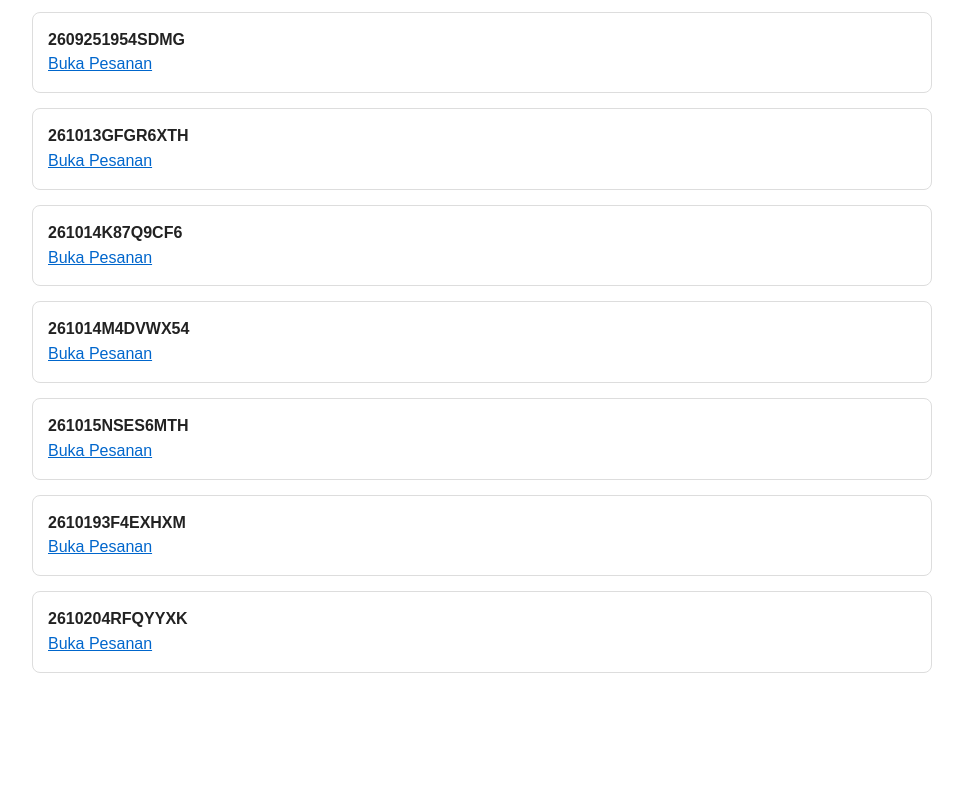
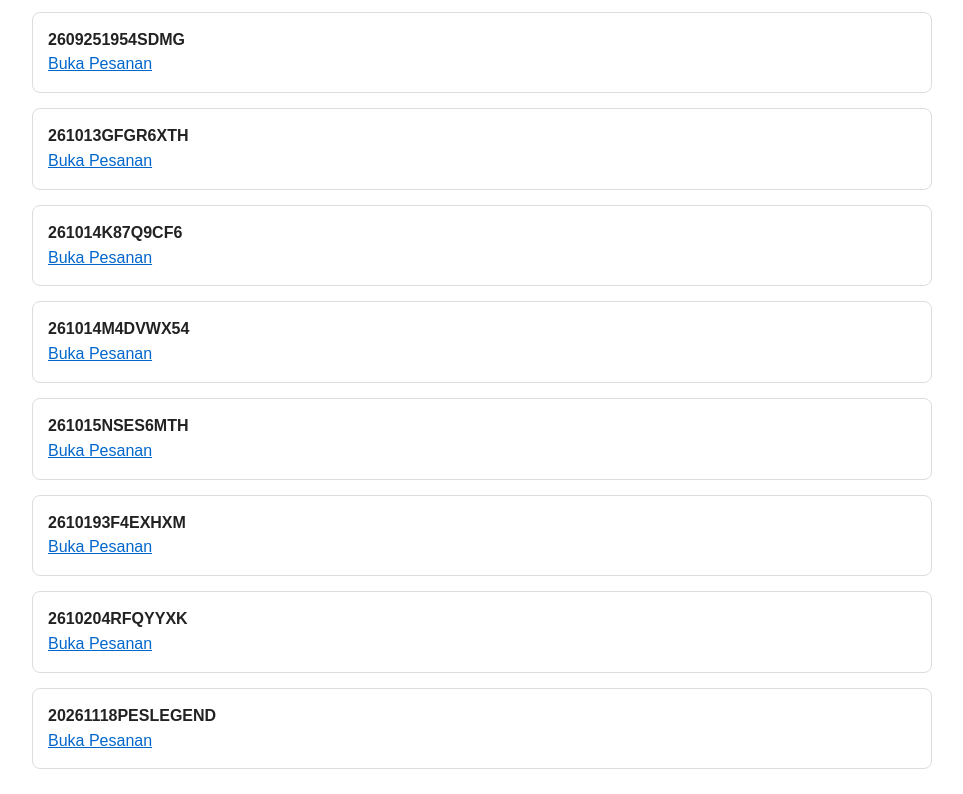
Before and after one commit to bastengaming/gameorders, a plain HTML site: page index.html in a window 1280 px wide. Shown: the part 647-1441 px from the top of the page, without its empty margins (158-1121 px from the left). Before the commit the page ends 1345 px from the top, so only its background shows below. Drawn offline with Linux system fonts and the light colour scheme.

Commit message:
Add files via upload

```diff
--- a/index.html
+++ b/index.html
@@ -100,5 +100,10 @@ a{
 <a href="./2610204RFQYYXK/">Buka Pesanan</a>
 </div>
 
+<div class="order">
+<strong>20261118PESLEGEND</strong><br>
+<a href="./20261118PESLEGEND/">Buka Pesanan</a>
+</div>
+
 </body>
 </html>
```
